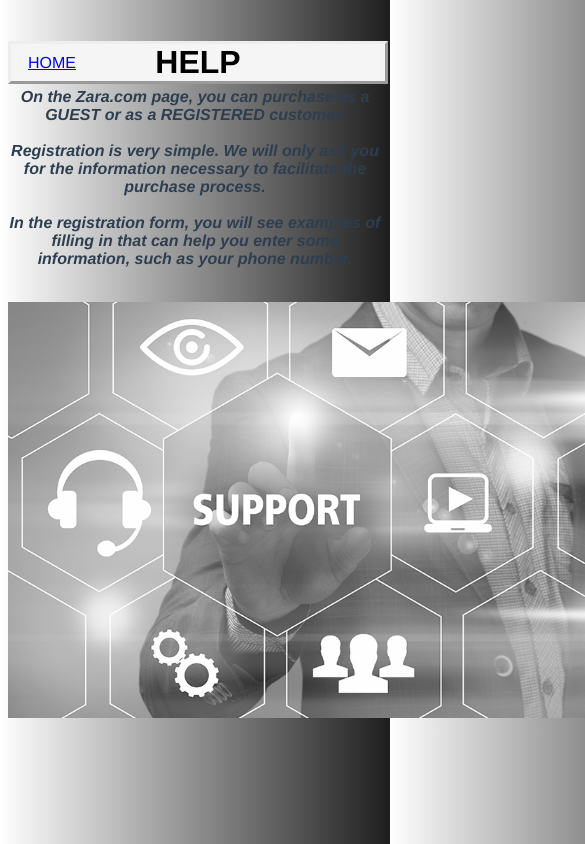
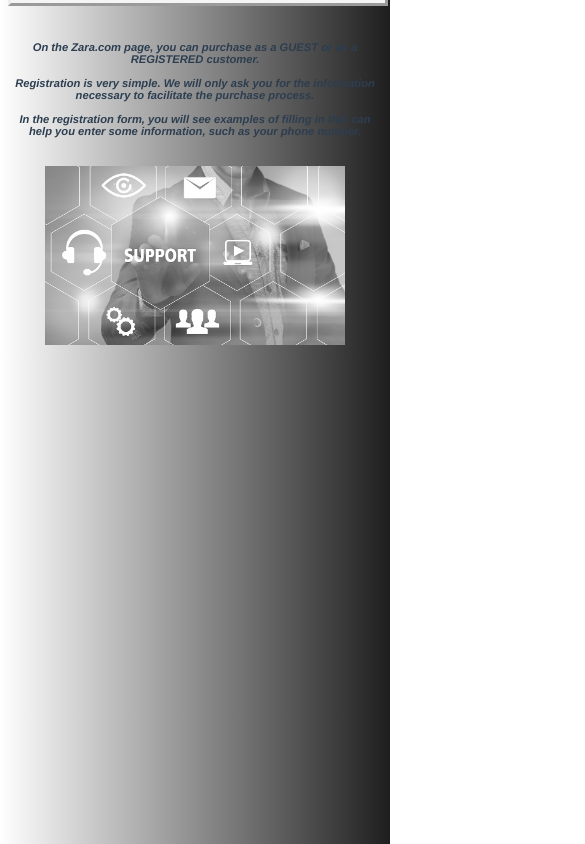
Before and after one commit to NinaCurkovic/Project-Vue, a Vue app: page /help in a window 390 px wide. Shown: the top 844 px of the page, 585 px wide, since content can reach past the window. Built offline with nearby package versions, Linux system fonts and the light colour scheme.

Commit message:
responsive design: Help page, Home: dropdown, search..

```diff
--- a/src/views/Help.vue
+++ b/src/views/Help.vue
@@ -5,7 +5,7 @@
 </div>
      <div class="home_help">
    </div>
-   <p><b><i>On the Zara.com page, you can purchase as a GUEST or as a REGISTERED customer.<br><br>
+   <p class="help_text"><b><i>On the Zara.com page, you can purchase as a GUEST or as a REGISTERED customer.<br><br>
 
       Registration is very simple. We will only ask you for the information necessary
       to facilitate the purchase process.<br><br>
@@ -27,7 +27,7 @@ export default {
 <style>
 .img_help{
   justify-content: center;
-  width: 700px;
+
 }
 .home-link{
   display: flex;
@@ -37,7 +37,26 @@ export default {
   font-variant: small-caps;
 }
 .h1{
-  margin-top: -5%;
+  margin-top: -6%;
   width: 100%;
+  justify-content: center;
 }
+@media only screen and (max-width:480px) {
+  /* For mobile phones: */
+  .img_help {
+    width: 80%;
+    height: 20%;
+  }
+  .h1{
+    font-size: 80%;
+    margin-top: -20%;
+  }
+  .home-link{
+    font-size: 7px;
+  }
+  .help_text{
+    margin-top: 15%;
+    font-size: 70%;
+  }
+  }
 </style>
--- a/src/views/Home.vue
+++ b/src/views/Home.vue
@@ -212,6 +212,7 @@ h1 {
   }
   body {
     background-image: linear-gradient(to right, rgb(255, 255, 255) , rgb(31, 30, 30));
+
   }
 
  .new_pages {
@@ -310,4 +311,50 @@ h1 {
   right: 1%;
   font-size: 70%;
 }
+@media only screen and (max-width:480px) {
+  /* For mobile phones: */
+  .shopping-products {
+    width: 100%;
+    height: 20%;
+  }
+  .body{
+    width: max-content;
+  }}
+
+
+
+@media only screen and (max-width:480px) {
+  /* For mobile phones: */
+   h1 {
+    justify-content: left;
+  }
+    .header_body{
+    position: fixed;
+    width: 100%;
+    top: -22px;
+  }
+  .new_pages{
+    right: 10%;
+    position: relative;
+    top: -72px;
+  }
+   .search {
+    left: 37%;
+    width: 45%;
+    height: 22%;
+    top: -39px;
+  }
+   .all_img {
+    justify-items: center;
+    margin: 2%;
+    padding: 2%;
+  }
+   .dropdown {
+    width: 35%;
+    top: -22px;
+    font-size: small;
+    height: 32%;
+    text-align: -webkit-center;
+}
+  }
 </style>
```
